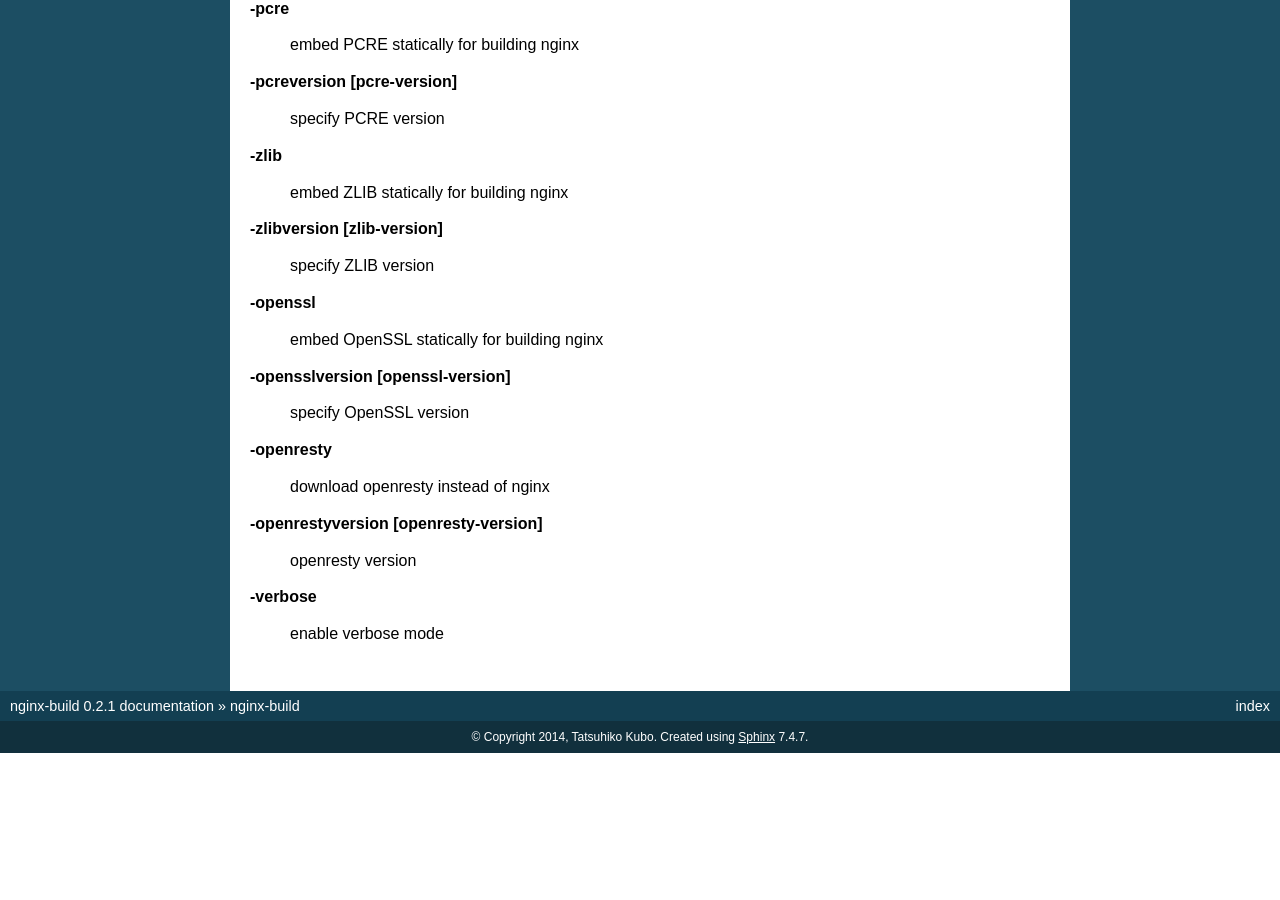
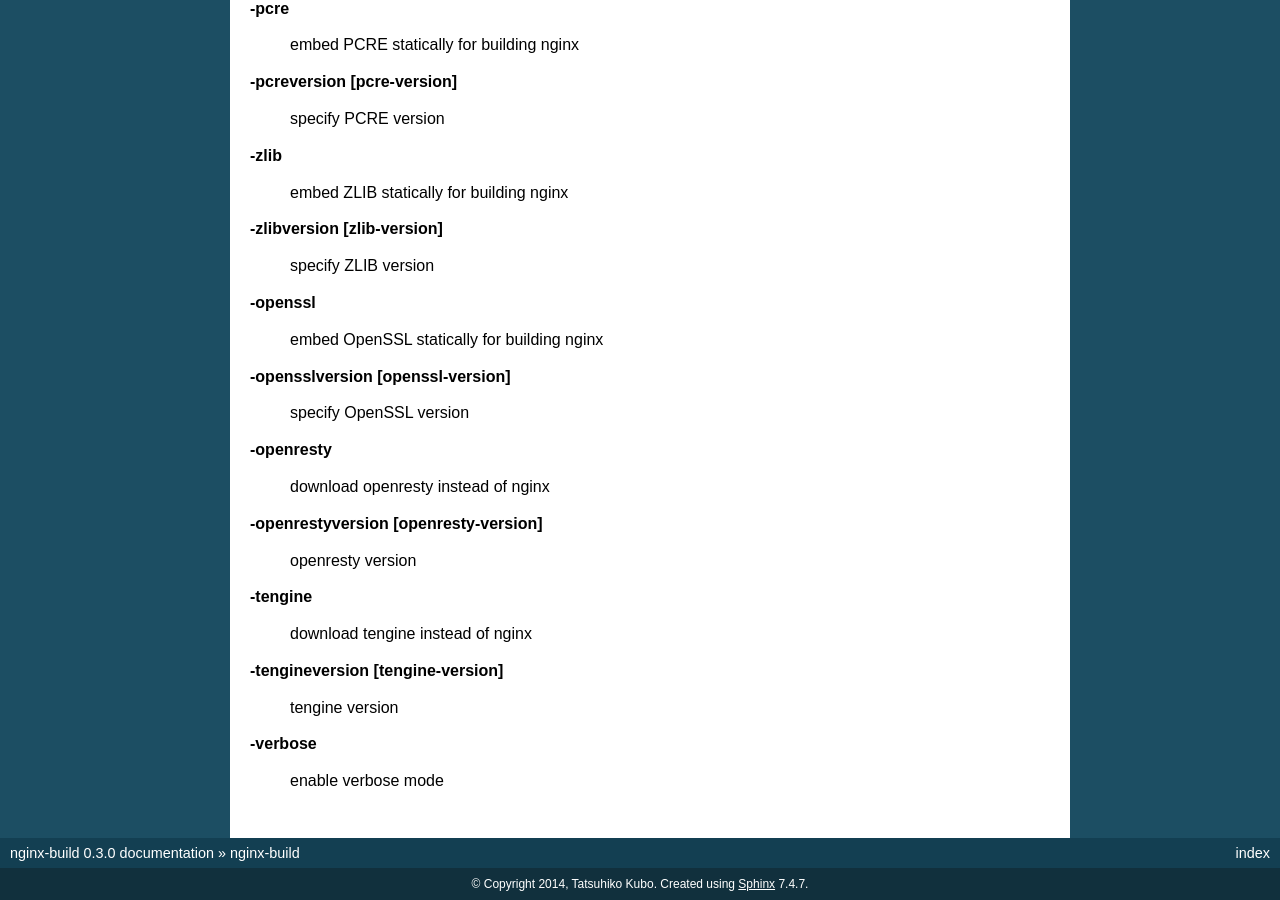
Before and after one commit to cubicdaiya/nginx-build, a Sphinx documentation site: the page built from doc/nginx-build.rst, in a window 1280 px wide and 900 px high, scrolled down 833 px. Built offline with Sphinx 7.4.7, drawn with Linux system fonts in a browser that asks for light colours; before the commit the page ends 1586 px from its top, so only the background shows below that; some of the changed text lies outside the part shown.

Commit message:
bumped version to 0.3.0.

```diff
--- a/doc/conf.py
+++ b/doc/conf.py
@@ -51,9 +51,9 @@ copyright = u'2014, Tatsuhiko Kubo'
 # built documents.
 #
 # The short X.Y version.
-version = '0.2.1'
+version = '0.3.0'
 # The full version, including alpha/beta/rc tags.
-release = '0.2.1'
+release = '0.3.0'
 
 # The language for content autogenerated by Sphinx. Refer to documentation
 # for a list of supported languages.
--- a/doc/nginx-build.rst
+++ b/doc/nginx-build.rst
@@ -75,6 +75,14 @@ OPTIONS
 
  openresty version
 
+**\-tengine**
+
+ download tengine instead of nginx
+
+**\-tengineversion [tengine-version]**
+
+ tengine version
+
 **\-verbose**
 
  enable verbose mode
```
Also changed, not shown: 2 other files.
